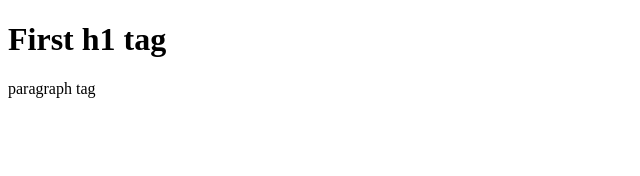
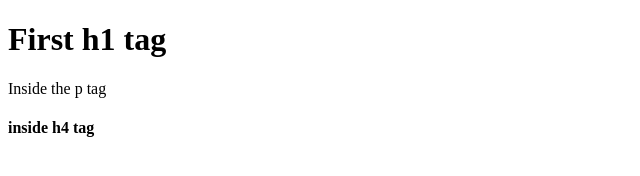
Before and after one commit to palashkumar1508/git1, a plain HTML site: page index.html in a window 1280 px wide. Shown: the whole page, without its empty margins (0-640 px from the left). Drawn offline with Linux system fonts and the light colour scheme.

Commit message:
added some tag

```diff
--- a/index.html
+++ b/index.html
@@ -8,6 +8,7 @@
 </head>
 <body>
     <h1>First h1 tag</h1>
-    <p>paragraph tag</p>
+    <p>Inside the p tag</p>
+    <h4>inside h4 tag</h4>
 </body>
 </html>
```
